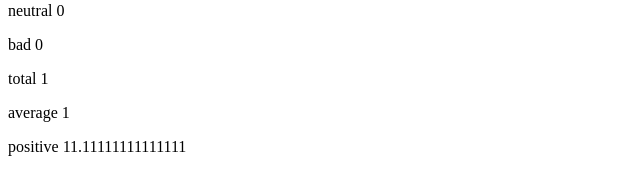
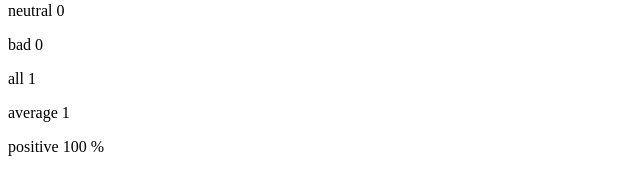
Before and after one commit to brunoades/fullstackopen2022, a React (Create React App) app in the folder part1/unicafe/: page / in a window 1280 px wide. Both pictures are taken after a click on the button "good". Shown: the part 213-408 px from the top of the page, without its empty margins (0-640 px from the left). Built offline with nearby package versions, Linux system fonts and the light colour scheme; the HTML template or start-up script is replaced by a standard one.

Commit message:
1.9: unicafe step4

```diff
--- a/part1/unicafe/src/App.js
+++ b/part1/unicafe/src/App.js
@@ -16,11 +16,20 @@ const Button = (props) => {
   )
 }
 
-const Statistics = (props) => {
-  console.log(props);
+const Statistics = ({good, neutral, bad, all, average, positive}) => {
+  if (all === 0) {
+    return (
+      <p>no feedback given</p>
+    )
+  }
   return (
     <>
-      <p>{props.text} {props.statistic}</p>
+      <p>good {good}</p>
+      <p>neutral {neutral}</p>
+      <p>bad {bad}</p>
+      <p>all {all}</p>
+      <p>average {average}</p>
+      <p>positive {positive} %</p>
     </>
   )
 }
@@ -45,7 +54,7 @@ const App = () => {
   }
   const goodPercentage = () => {
     const total = good + neutral + bad
-    return good * 100 / 9
+    return good * 100 / total
   }
   const total = () => {
     return good + neutral + bad
@@ -57,12 +66,14 @@ const App = () => {
       <Button handler={handleNeutral} text={'neutral'} />
       <Button handler={handleBad} text={'bad'} />
       <Header title={'statistics'} />
-      <Statistics text={'good'} statistic={good}/>
-      <Statistics text={'neutral'} statistic={neutral}/>
-      <Statistics text={'bad'} statistic={bad}/>
-      <Statistics text={'total'} statistic={total()} />
-      <Statistics text={'average'} statistic={average()} />
-      <Statistics text={'positive'} statistic={goodPercentage()} />
+      <Statistics
+        good={good}
+        neutral={neutral}
+        bad={bad}
+        all={total()}
+        average={average()}
+        positive={goodPercentage()}
+      />
     </>
   );
 }
```
